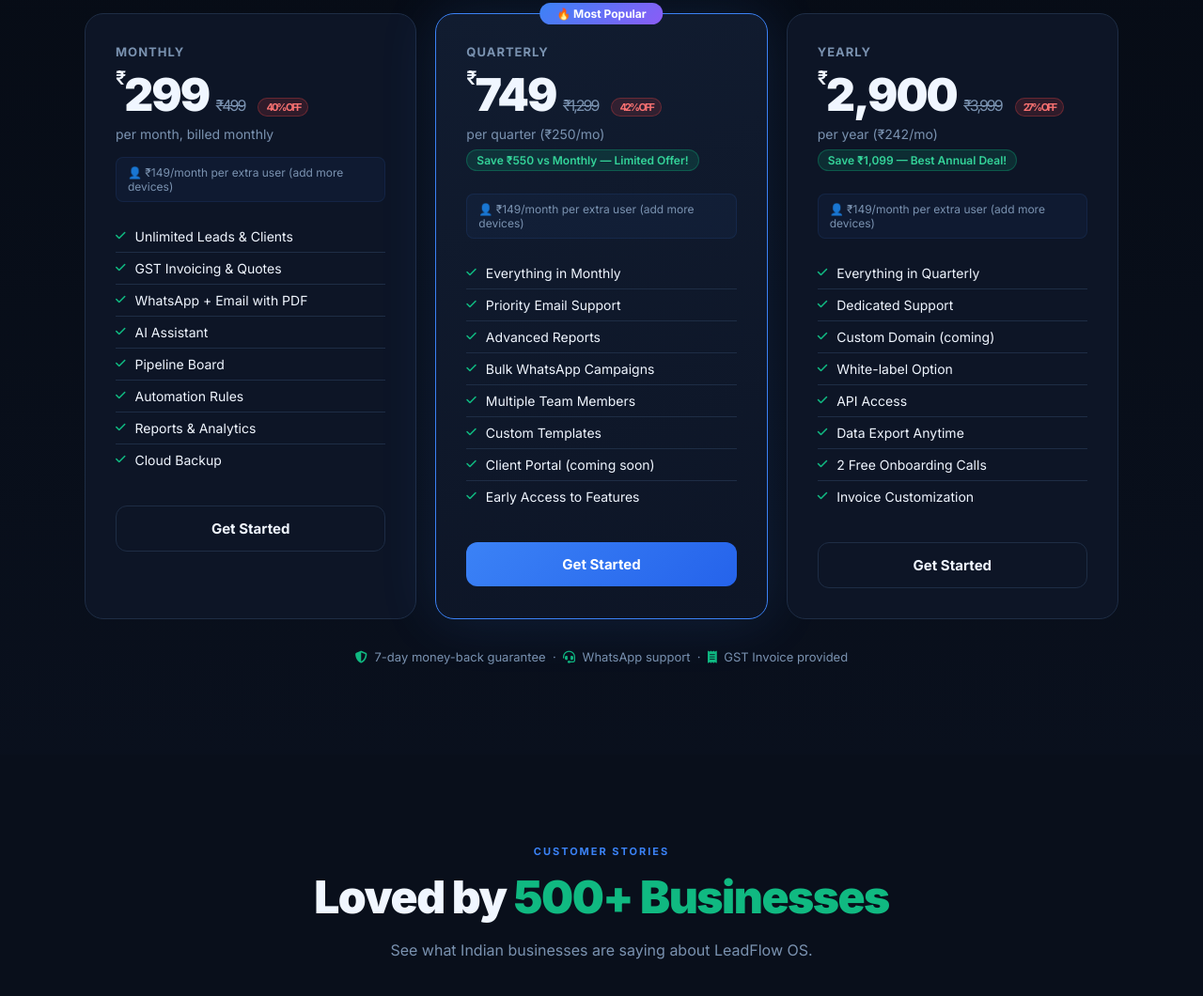
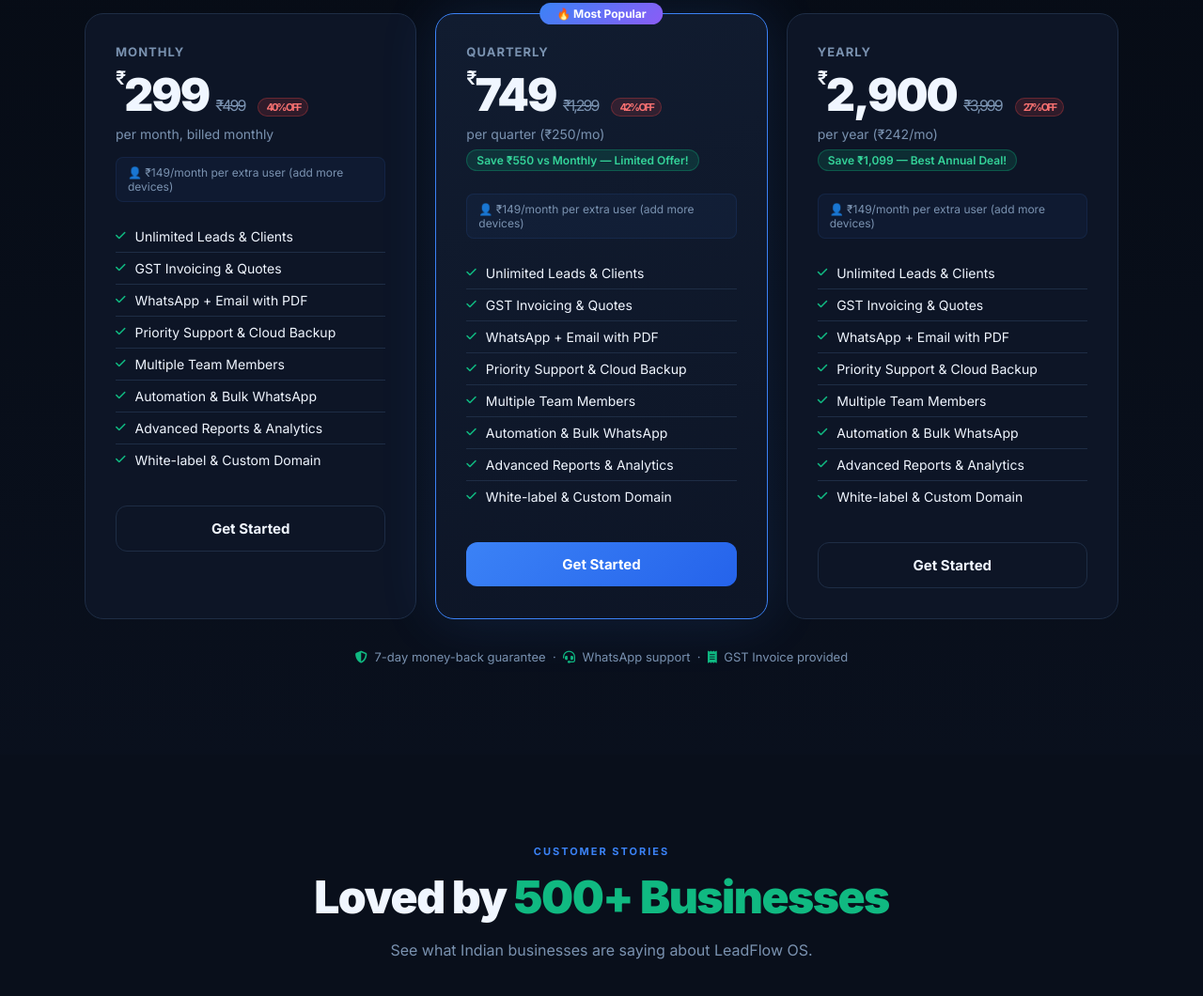
Before and after one commit to contactadmin11/leadflow-saas, a website: page client/landing.html in a window 1280 px wide. Shown: the part 3182-4242 px from the top of the page at 94% size. Drawn offline with Linux system fonts and the light colour scheme.

Commit message:
Feat: unify plan features & add change max devices to licenses table

```diff
--- a/client/landing.html
+++ b/client/landing.html
@@ -346,11 +346,11 @@ footer{padding:48px 40px;border-top:1px solid var(--border);display:flex;justify
         <li><i class="fas fa-check"></i> Unlimited Leads & Clients</li>
         <li><i class="fas fa-check"></i> GST Invoicing & Quotes</li>
         <li><i class="fas fa-check"></i> WhatsApp + Email with PDF</li>
-        <li><i class="fas fa-check"></i> AI Assistant</li>
-        <li><i class="fas fa-check"></i> Pipeline Board</li>
-        <li><i class="fas fa-check"></i> Automation Rules</li>
-        <li><i class="fas fa-check"></i> Reports & Analytics</li>
-        <li><i class="fas fa-check"></i> Cloud Backup</li>
+        <li><i class="fas fa-check"></i> Priority Support & Cloud Backup</li>
+        <li><i class="fas fa-check"></i> Multiple Team Members</li>
+        <li><i class="fas fa-check"></i> Automation & Bulk WhatsApp</li>
+        <li><i class="fas fa-check"></i> Advanced Reports & Analytics</li>
+        <li><i class="fas fa-check"></i> White-label & Custom Domain</li>
       </ul>
       <button class="btn-plan outline" onclick="openBuyModal('monthly','₹299/month')">&nbsp;Get Started&nbsp;</button>
     </div>
@@ -364,14 +364,14 @@ footer{padding:48px 40px;border-top:1px solid var(--border);display:flex;justify
       <div class="price-save">Save ₹550 vs Monthly — Limited Offer!</div>
       <p class="extra-user-note">👤 ₹149/month per extra user (add more devices)</p>
       <ul class="price-features">
-        <li><i class="fas fa-check"></i> Everything in Monthly</li>
-        <li><i class="fas fa-check"></i> Priority Email Support</li>
-        <li><i class="fas fa-check"></i> Advanced Reports</li>
-        <li><i class="fas fa-check"></i> Bulk WhatsApp Campaigns</li>
+        <li><i class="fas fa-check"></i> Unlimited Leads & Clients</li>
+        <li><i class="fas fa-check"></i> GST Invoicing & Quotes</li>
+        <li><i class="fas fa-check"></i> WhatsApp + Email with PDF</li>
+        <li><i class="fas fa-check"></i> Priority Support & Cloud Backup</li>
         <li><i class="fas fa-check"></i> Multiple Team Members</li>
-        <li><i class="fas fa-check"></i> Custom Templates</li>
-        <li><i class="fas fa-check"></i> Client Portal (coming soon)</li>
-        <li><i class="fas fa-check"></i> Early Access to Features</li>
+        <li><i class="fas fa-check"></i> Automation & Bulk WhatsApp</li>
+        <li><i class="fas fa-check"></i> Advanced Reports & Analytics</li>
+        <li><i class="fas fa-check"></i> White-label & Custom Domain</li>
       </ul>
       <button class="btn-plan primary" onclick="openBuyModal('quarterly','₹749/quarter')">Get Started</button>
     </div>
@@ -384,14 +384,14 @@ footer{padding:48px 40px;border-top:1px solid var(--border);display:flex;justify
       <div class="price-save">Save ₹1,099 — Best Annual Deal!</div>
       <p class="extra-user-note">👤 ₹149/month per extra user (add more devices)</p>
       <ul class="price-features">
-        <li><i class="fas fa-check"></i> Everything in Quarterly</li>
-        <li><i class="fas fa-check"></i> Dedicated Support</li>
-        <li><i class="fas fa-check"></i> Custom Domain (coming)</li>
-        <li><i class="fas fa-check"></i> White-label Option</li>
-        <li><i class="fas fa-check"></i> API Access</li>
-        <li><i class="fas fa-check"></i> Data Export Anytime</li>
-        <li><i class="fas fa-check"></i> 2 Free Onboarding Calls</li>
-        <li><i class="fas fa-check"></i> Invoice Customization</li>
+        <li><i class="fas fa-check"></i> Unlimited Leads & Clients</li>
+        <li><i class="fas fa-check"></i> GST Invoicing & Quotes</li>
+        <li><i class="fas fa-check"></i> WhatsApp + Email with PDF</li>
+        <li><i class="fas fa-check"></i> Priority Support & Cloud Backup</li>
+        <li><i class="fas fa-check"></i> Multiple Team Members</li>
+        <li><i class="fas fa-check"></i> Automation & Bulk WhatsApp</li>
+        <li><i class="fas fa-check"></i> Advanced Reports & Analytics</li>
+        <li><i class="fas fa-check"></i> White-label & Custom Domain</li>
       </ul>
       <button class="btn-plan outline" onclick="openBuyModal('yearly','₹2,900/year')">Get Started</button>
     </div>
```
Also changed, not shown: client/admin.html (+19 -0 lines).
